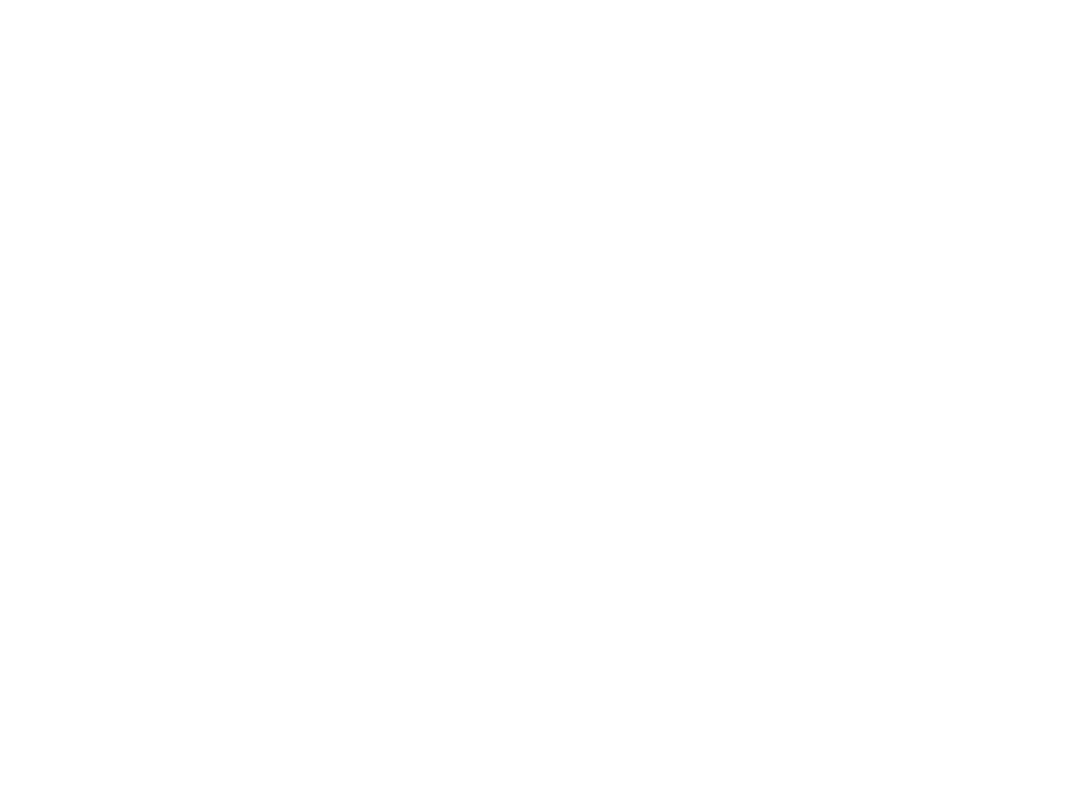
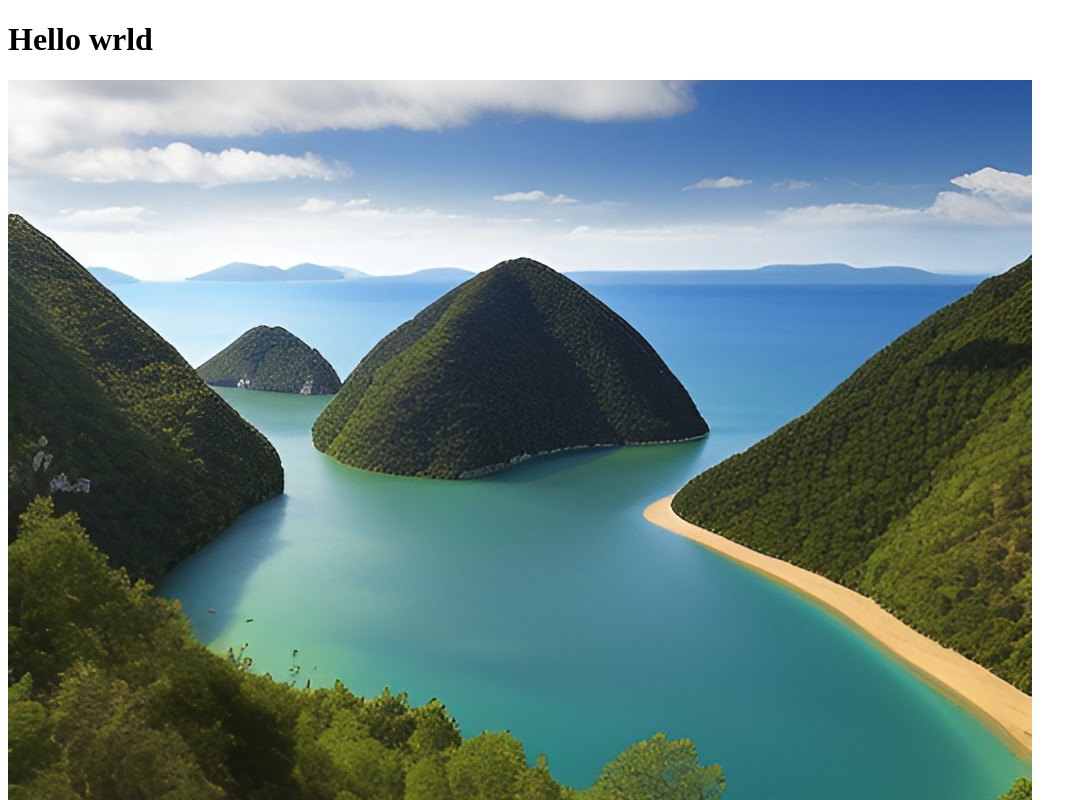
Before and after one commit to leah-git1/exist-repository, a plain HTML site: page index.html in a window 1280 px wide. Shown: the top 800 px of the page, without its empty margins (0-1087 px from the left). Drawn offline with Linux system fonts and the light colour scheme.

Commit message:
add images to html

```diff
--- a/index.html
+++ b/index.html
@@ -4,8 +4,10 @@
     <meta charset="UTF-8">
     <meta name="viewport" content="width=device-width, initial-scale=1.0">
     <title>Document</title>
+    <script src="main.js"></script>
 </head>
 <body>
-
+    <h1>Hello wrld</h1>
+    <img src="images/image.jpg" alt="">
 </body>
 </html>
```
